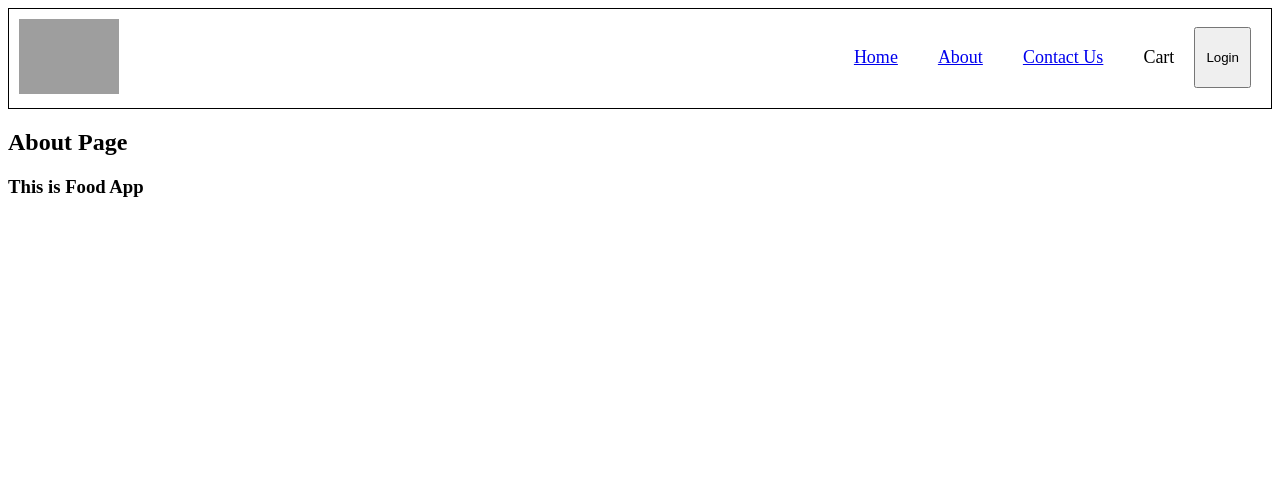
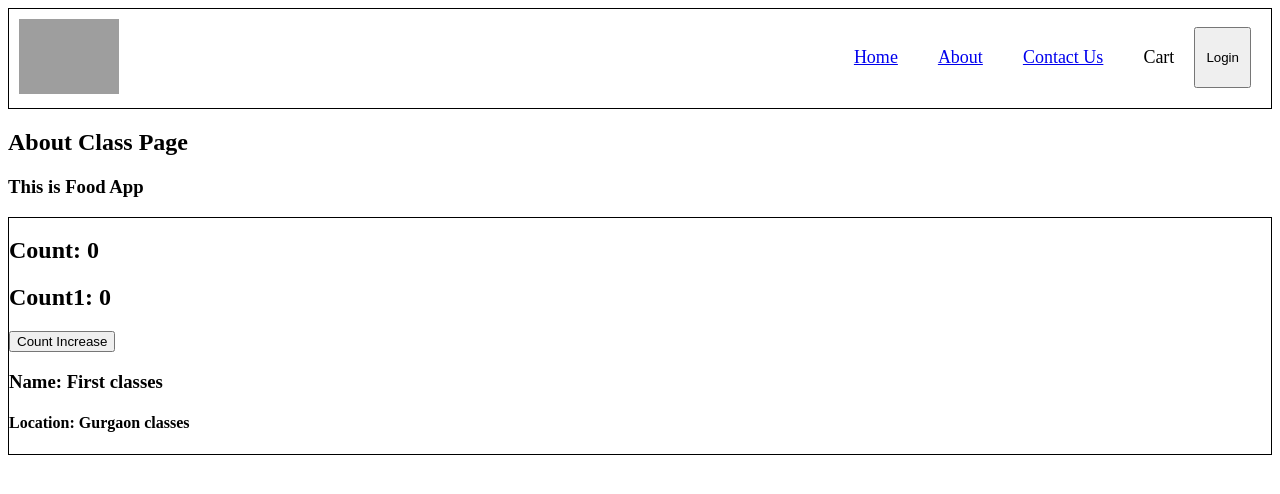
Before and after one commit to anura-dev/food-app, a React app: page /about in a window 1280 px wide. Built offline with nearby package versions, Linux system fonts and the light colour scheme; grey boxes are pictures that could not be loaded.

Commit message:
User Class Component

```diff
--- a/index.css
+++ b/index.css
@@ -80,3 +80,8 @@
 .filter{
     display: flex;
 }
+
+.user-card{
+    padding: 10 px;
+    border: 1px solid black;
+}
--- a/src/components/About.js
+++ b/src/components/About.js
@@ -1,12 +1,51 @@
 import React from 'react'
+import UserClass from "./UserClass";
 
-const About = () => {
-  return (
-    <div>
-        <h2>About Page</h2>
-        <h3>This is Food App</h3>
-    </div>
-  )
+class About extends React.Component{
+
+  constructor(props){
+    super(props);
+    console.log("Parent Constructor");
+  }
+
+  componentDidMount(){
+    console.log("Parent Component Did Mount");
+  }
+
+  render(){
+    console.log("Parent Render");
+    return (
+          <div>
+              <h2>About Class Page</h2>
+              <h3>This is Food App</h3>
+              <UserClass name = {"First classes"} location={"Gurgaon classes"} />
+            { /* <UserClass name = {"Second classes"} location={"US classes"} />*/ }
+          </div>
+    )
+  }
+
 }
 
+// const About = () => {
+//   return (
+//     <div>
+//         <h2>About Page</h2>
+//         <h3>This is Food App</h3>
+//     </div>
+//   )
+// }
+
+//Render Phase
+  // Parent Constructor
+  // Parent Render
+  //   First Child Component
+  //   First Child Render
+  //   Second Child Component
+  //   Second Child Render
+
+//Commit Phase (DOM UPDATED - IN SINGLE BATCH )
+  // First Child Component Did Mount
+  // Second Child Component Did Mount
+  //  Parent Component Did Mount
+
 export default About;
--- /dev/null
+++ b/src/components/UserClass.js
@@ -0,0 +1,41 @@
+import React from "react";
+
+class UserClass extends React.Component {
+
+    constructor(props){
+        super(props);
+        console.log(this.props.name + "Child Component");
+
+        this.state = {
+            count:0,
+            count1:0
+        }
+    }
+
+    componentDidMount(){
+        console.log(this.props.name +"Child Component Did Mount");
+      }
+
+
+    render(){
+        console.log(this.props.name +"Child Render");
+        return (
+            <div className="user-card">
+            <h2>Count: {this.state.count}</h2>
+            <h2>Count1: {this.state.count1}</h2>
+            <button onClick={() => {
+                this.setState({
+                    count: this.state.count + 1,
+                    count1: this.state.count1 + 2
+                })
+            }}>Count Increase </button>
+            <h3>Name: {this.props.name}</h3>
+            <h4>Location: {this.props.location}</h4>
+
+        </div>
+        )
+    }
+
+}
+
+export default UserClass;
```
